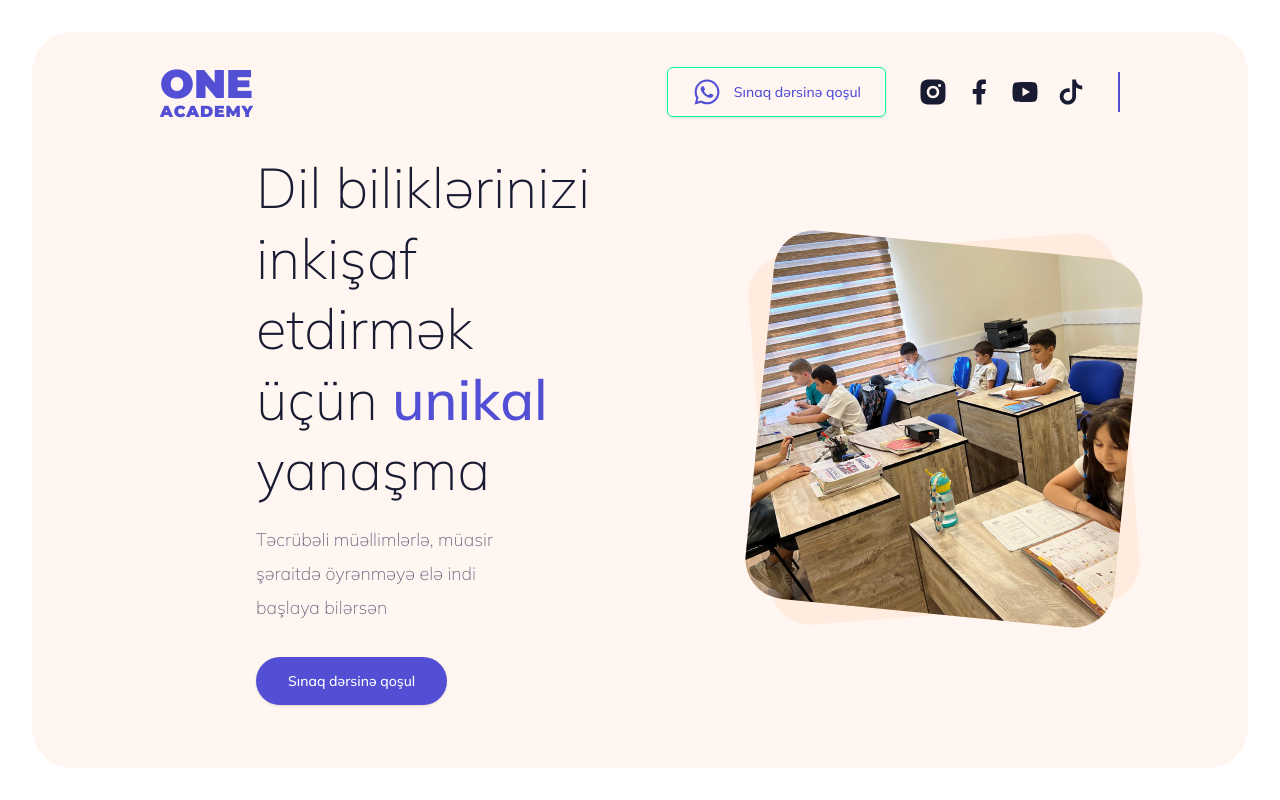
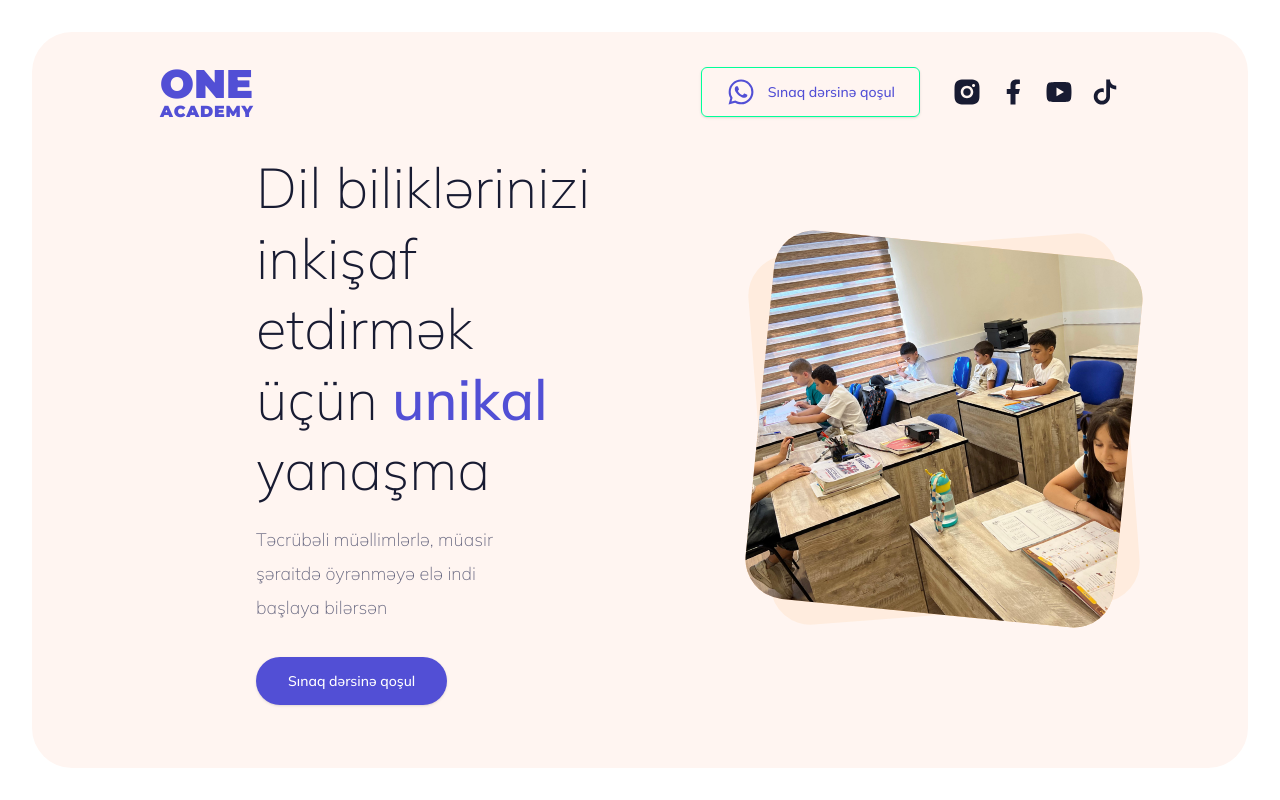
Before and after one commit to ebashirli/oneacademy, a Next.js app: page / in a window 1280 px wide. Shown: the top 800 px of the page. Built offline with nearby package versions, Linux system fonts and the light colour scheme.

Commit message:
Comment out border div in header
Comment out the border div in the header component.

```diff
--- a/components/header/header.tsx
+++ b/components/header/header.tsx
@@ -15,7 +15,7 @@ export default function Header() {
             <Nav />
             <ContactUs />
             <Socials />
-            <div className="h-10 border  border-primary-200"></div>
+            {/* <div className="h-10 border  border-primary-200"></div> */}
             {/* <LoginButton /> */}
           </div>
           <div className="xl:hidden">
```
